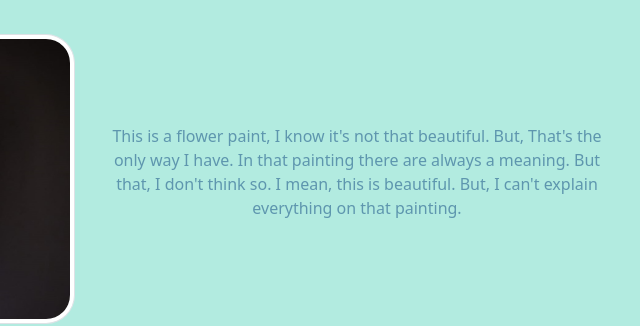
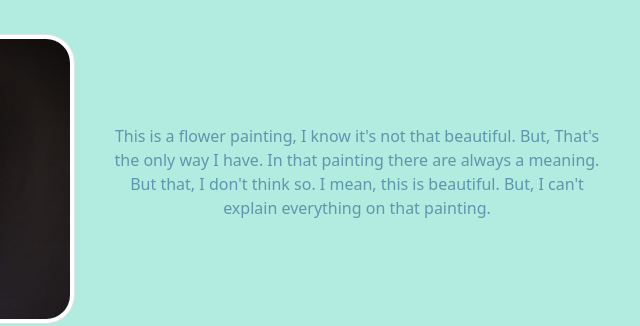
Before and after one commit to Kambing76/TugasSeni.github-io, a plain HTML site: page index english dark.html in a window 1280 px wide. Shown: the part 2460-2786 px from the top of the page, 443-1083 px from the left. Drawn offline with nearby package versions, Linux system fonts and the light colour scheme.

Commit message:
pembetulan

```diff
--- a/index english dark.html
+++ b/index english dark.html
@@ -9,6 +9,7 @@
     <link rel="stylesheet" href="https://cdn.jsdelivr.net/npm/bootstrap-icons@1.10.3/font/bootstrap-icons.css">
     <link rel="stylesheet" href="style.css">
     <link rel="stylesheet" href="https://unpkg.com/aos@next/dist/aos.css" />
+    <link rel="icon" type="image/x-icon" href="img/object/logo-header (2).png" />
 </head>
 
 <body>
@@ -134,7 +135,7 @@
                     <img data-aos="fade-right" data-aos-duration="1500" data-aos-delay="400" class="img-thumbnail" style="border-radius: 10%;" src="img/object/lukisan (2).jpg" alt="object" width="290px">
                 </div>
                 <div class="col-md-5 col-lg-5" style="padding-top: 7%;">
-                    <p data-aos="fade-left" data-aos-duration="1700" data-aos-delay="200" style="padding-bottom: 3.5rem ;">This is a flower paint, I know it's not that beautiful. But, That's the only way I have. In that painting there are always a meaning. But that, I don't think so. I mean, this is beautiful. But, I can't explain everything on that painting.</p>
+                    <p data-aos="fade-left" data-aos-duration="1700" data-aos-delay="200" style="padding-bottom: 3.5rem ;">This is a flower painting, I know it's not that beautiful. But, That's the only way I have. In that painting there are always a meaning. But that, I don't think so. I mean, this is beautiful. But, I can't explain everything on that painting.</p>
                 </div>
             </div>
             <div class="row justify-content-center text-center" style="padding-top: 3rem;">
```
Also changed, not shown: index Indonesia dark.html (+1 -0 lines), index Indonesia.html (+1 -0 lines), index.html (+1 -0 lines).
